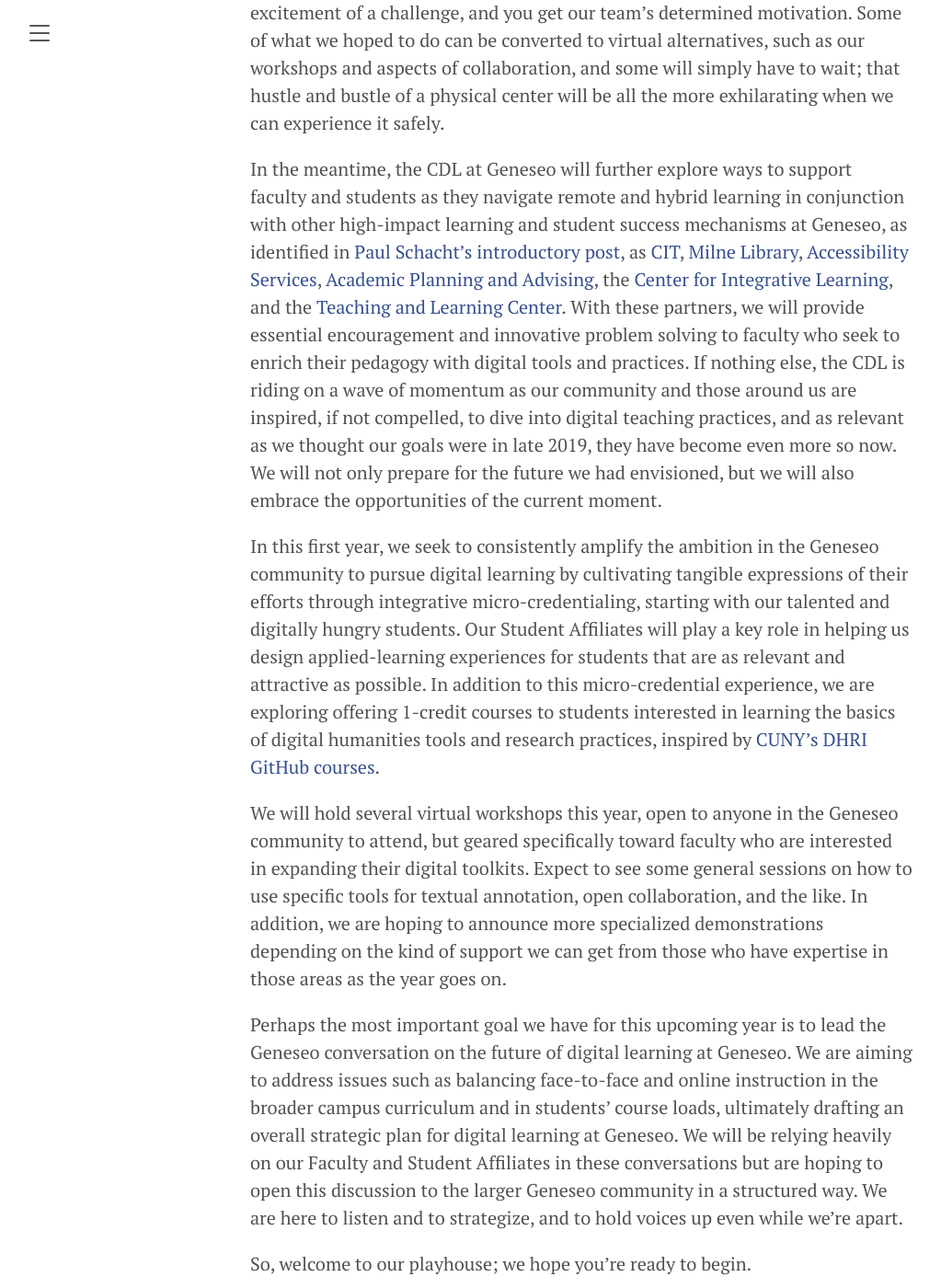
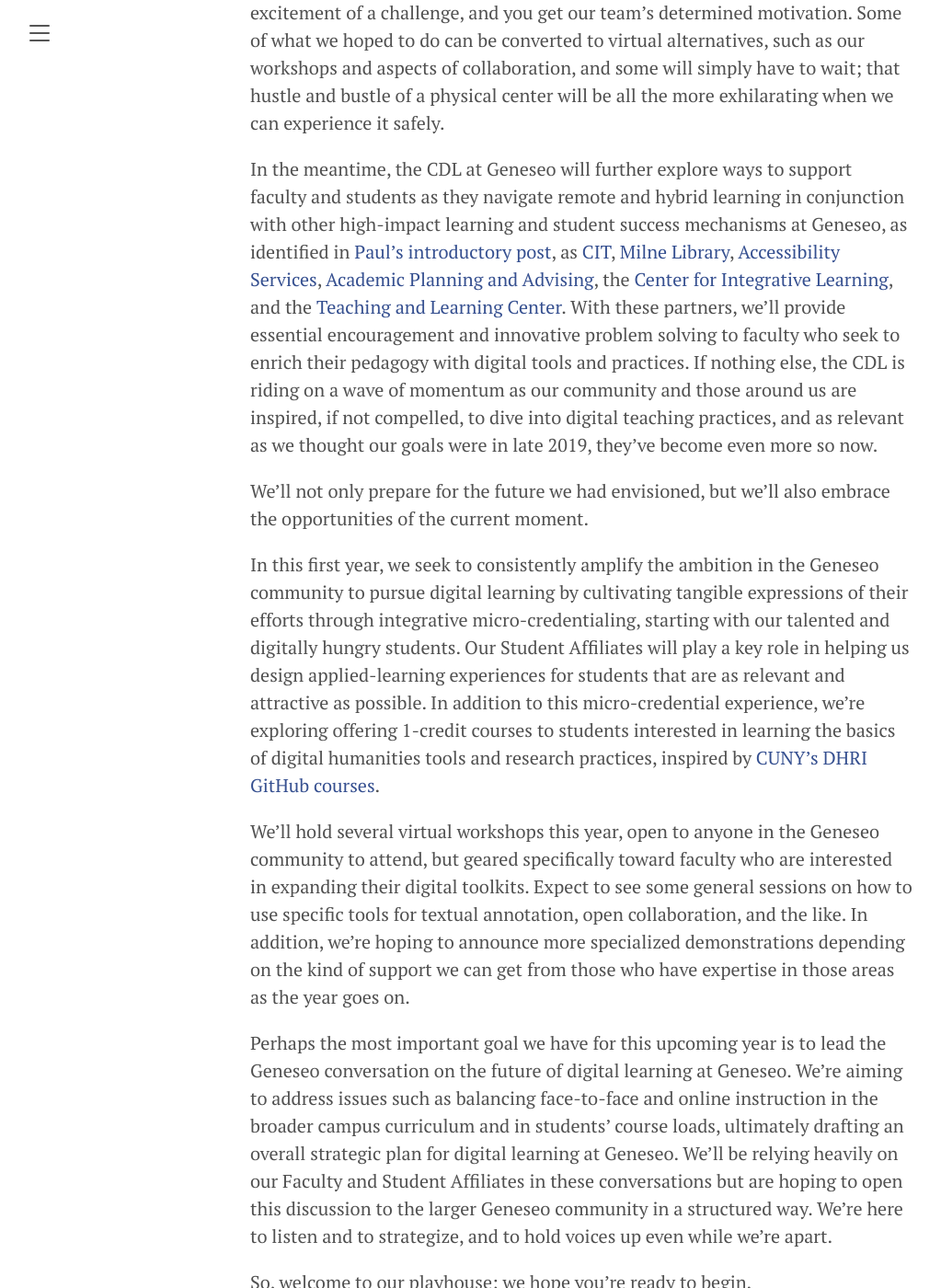
Before and after one commit to cdl-geneseo/cdl-geneseo.github.io, a Jekyll site: the page built from _posts/2020-08-04-yearone.md, in a window 1280 px wide and 1400 px high, scrolled down 933 px. Shown: the whole window at 92% size, without its empty margins (8-1031 px from the left). Built offline with Jekyll 4.4.1, drawn with Linux system fonts in a browser that asks for light colours; some of the changed text lies outside the part shown.

Commit message:
updated blog post

```diff
--- a/_posts/2020-08-04-yearone.md
+++ b/_posts/2020-08-04-yearone.md
@@ -7,19 +7,20 @@ bio: /authors/wentworth
 
 ![](../images/begin2.png)
 
-What will the first year of SUNY Geneseo's Center for Digital Learning look like? That question was hard enough to answer even before March 2020. When [Dr. Paul Schacht](https://www.geneseo.edu/cdl/leadership) and I first learned of the opportunity for us to institute a center that would serve the Geneseo community in its efforts to innovatively utilize digital tools and practices in ways that support teaching, learning, scholarship, and creativity in late 2019, we excitedly began preparing for its arrival.
+What will the first year of SUNY Geneseo's Center for Digital Learning look like? That question was hard enough to answer even before March 2020. When [Paul Schacht](https://www.geneseo.edu/cdl/leadership) and I first learned of the opportunity for us to institute a center that would serve the Geneseo community in its efforts to innovatively utilize digital tools and practices in ways that support teaching, learning, scholarship, and creativity in late 2019, we excitedly began preparing for its arrival.
 
 Initially, we had visions of a large, open room bustling with activity—people sharing ideas, students and faculty actively collaborating, folks huddled around laptops and screens to work through tools—and hosting lively, in-person workshops for faculty and students alike around campus. Our [Faculty Affiliates]( https://www.geneseo.edu/cdl/faculty-affiliates) and our [Student Affiliates]( https://www.geneseo.edu/cdl/student-affiliates) would represent both our community within our doors as well as the center to our community outside of those doors in their work with us. Then, our Center for Digital Learning became all the more digital when it became clear that none of those aspirations could happen anytime soon as our nation, and the world, shut down.
 
-This will be a strange and challenging year in ways that make even the most established organizations and initiatives feel insecure as they strive to adapt to a new reality, and so the uncertainty around beginning a new endeavor such as this is only amplified. However, that being said, there is also a sense that these types of initiatives are increasingly necessary. Combine that sense with the excitement of a challenge, and you get our team’s determined motivation. Some of what we hoped to do can be converted to virtual alternatives, such as our workshops and aspects of collaboration, and some will simply have to wait; that hustle and bustle of a physical center will be all the more exhilarating when we can experience it safely.
+This will be a strange and challenging year in ways that make even the most established organizations and initiatives feel insecure as they strive to adapt to a new reality, and so the uncertainty around beginning a new endeavor such as this is only amplified. However, that being said, there’s also a sense that these types of initiatives are increasingly necessary. Combine that sense with the excitement of a challenge, and you get our team’s determined motivation. Some of what we hoped to do can be converted to virtual alternatives, such as our workshops and aspects of collaboration, and some will simply have to wait; that hustle and bustle of a physical center will be all the more exhilarating when we can experience it safely.
 
-In the meantime, the CDL at Geneseo will further explore ways to support faculty and students as they navigate remote and hybrid learning in conjunction with other high-impact learning and student success mechanisms at Geneseo, as identified in [Paul Schacht's introductory post](https://cdl-geneseo.github.io/2020/07/27/why/), as [CIT](https://www.geneseo.edu/cit), [Milne Library](https://library.geneseo.edu/), [Accessibility Services](https://www.geneseo.edu/accessibility-office), [Academic Planning and Advising](https://www.geneseo.edu/dean_office/dean-academic-planning-advising-dapa), the [Center for Integrative Learning](https://www.geneseo.edu/cil), and the [Teaching and Learning Center](https://www.geneseo.edu/tlc). With these partners, we will provide essential encouragement and innovative problem solving to faculty who seek to enrich their pedagogy with digital tools and practices. If nothing else, the CDL is riding on a wave of momentum as our community and those around us are inspired, if not compelled, to dive into digital teaching practices, and as relevant as we thought our goals were in late 2019, they have become even more so now.
-We will not only prepare for the future we had envisioned, but we will also embrace the opportunities of the current moment.
+In the meantime, the CDL at Geneseo will further explore ways to support faculty and students as they navigate remote and hybrid learning in conjunction with other high-impact learning and student success mechanisms at Geneseo, as identified in [Paul's introductory post](https://cdl-geneseo.github.io/2020/07/27/why/), as [CIT](https://www.geneseo.edu/cit), [Milne Library](https://library.geneseo.edu/), [Accessibility Services](https://www.geneseo.edu/accessibility-office), [Academic Planning and Advising](https://www.geneseo.edu/dean_office/dean-academic-planning-advising-dapa), the [Center for Integrative Learning](https://www.geneseo.edu/cil), and the [Teaching and Learning Center](https://www.geneseo.edu/tlc). With these partners, we’ll provide essential encouragement and innovative problem solving to faculty who seek to enrich their pedagogy with digital tools and practices. If nothing else, the CDL is riding on a wave of momentum as our community and those around us are inspired, if not compelled, to dive into digital teaching practices, and as relevant as we thought our goals were in late 2019, they’ve become even more so now.
 
-In this first year, we seek to consistently amplify the ambition in the Geneseo community to pursue digital learning by cultivating tangible expressions of their efforts through integrative micro-credentialing, starting with our talented and digitally hungry students. Our Student Affiliates will play a key role in helping us design applied-learning experiences for students that are as relevant and attractive as possible. In addition to this micro-credential experience, we are exploring offering 1-credit courses to students interested in learning the basics of digital humanities tools and research practices, inspired by [CUNY’s DHRI GitHub courses]( https://github.com/DHRI-Curriculum).
+We’ll not only prepare for the future we had envisioned, but we’ll also embrace the opportunities of the current moment.
 
-We will hold several virtual workshops this year, open to anyone in the Geneseo community to attend, but geared specifically toward faculty who are interested in expanding their digital toolkits. Expect to see some general sessions on how to use specific tools for textual annotation, open collaboration, and the like. In addition, we are hoping to announce more specialized demonstrations depending on the kind of support we can get from those who have expertise in those areas as the year goes on.
+In this first year, we seek to consistently amplify the ambition in the Geneseo community to pursue digital learning by cultivating tangible expressions of their efforts through integrative micro-credentialing, starting with our talented and digitally hungry students. Our Student Affiliates will play a key role in helping us design applied-learning experiences for students that are as relevant and attractive as possible. In addition to this micro-credential experience, we’re exploring offering 1-credit courses to students interested in learning the basics of digital humanities tools and research practices, inspired by [CUNY’s DHRI GitHub courses]( https://github.com/DHRI-Curriculum).
 
-Perhaps the most important goal we have for this upcoming year is to lead the Geneseo conversation on the future of digital learning at Geneseo. We are aiming to address issues such as balancing face-to-face and online instruction in the broader campus curriculum and in students’ course loads, ultimately drafting an overall strategic plan for digital learning at Geneseo. We will be relying heavily on our Faculty and Student Affiliates in these conversations but are hoping to open this discussion to the larger Geneseo community in a structured way. We are here to listen and to strategize, and to hold voices up even while we’re apart.
+We’ll hold several virtual workshops this year, open to anyone in the Geneseo community to attend, but geared specifically toward faculty who are interested in expanding their digital toolkits. Expect to see some general sessions on how to use specific tools for textual annotation, open collaboration, and the like. In addition, we’re hoping to announce more specialized demonstrations depending on the kind of support we can get from those who have expertise in those areas as the year goes on.
+
+Perhaps the most important goal we have for this upcoming year is to lead the Geneseo conversation on the future of digital learning at Geneseo. We’re aiming to address issues such as balancing face-to-face and online instruction in the broader campus curriculum and in students’ course loads, ultimately drafting an overall strategic plan for digital learning at Geneseo. We’ll be relying heavily on our Faculty and Student Affiliates in these conversations but are hoping to open this discussion to the larger Geneseo community in a structured way. We’re here to listen and to strategize, and to hold voices up even while we’re apart.
 
 So, welcome to our playhouse; we hope you’re ready to begin.
```
